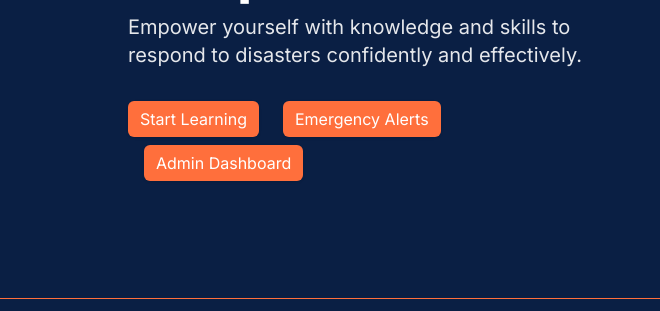
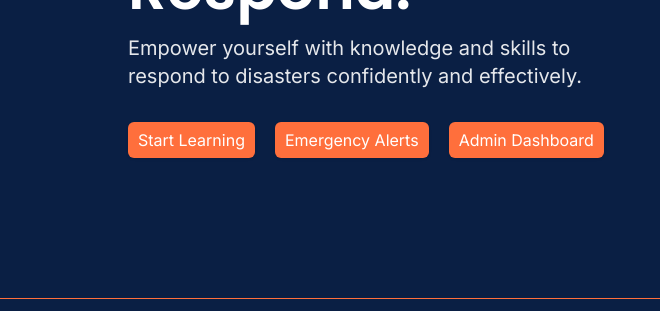
Before and after one commit to vazsiu5678/test-1, a plain HTML site: page index.html in a window 1280 px wide. Shown: the part 397-708 px from the top of the page, 0-660 px from the left. Drawn offline with nearby package versions, Linux system fonts and the light colour scheme.

Commit message:
button size smaller

```diff
--- a/index.html
+++ b/index.html
@@ -81,10 +81,10 @@
           Empower yourself with knowledge and skills to respond to disasters confidently and effectively.
         </p>
         <div
-          class="space-x-4 flex flex-wrap justify-center md:justify-start gap-2 animate-slideIn" style="animation-delay: 0.4s;">
-          <a href="modules.html" class="bg-[#FF6F3C] text-white px-3 py-1.5 rounded-md shadow hover:bg-orange-600 transition">Start Learning</a>
-          <a href="alerts.html" class="bg-[#FF6F3C] text-white px-3 py-1.5 rounded-md shadow hover:bg-orange-600 transition">Emergency Alerts</a>
-          <a href="dashboard.html" class="bg-[#FF6F3C] text-white px-3 py-1.5 rounded-md shadow hover:bg-orange-600 transition">Admin Dashboard</a>
+          class="space-x-4 flex flex-wrap justify-center md:justify-start gap-1 animate-slideIn" style="animation-delay: 0.4s;">
+          <a href="modules.html" class="bg-[#FF6F3C] text-white px-2.5 py-1.5 rounded-md shadow hover:bg-orange-600 transition">Start Learning</a>
+          <a href="alerts.html" class="bg-[#FF6F3C] text-white px-2.5 py-1.5 rounded-md shadow hover:bg-orange-600 transition">Emergency Alerts</a>
+          <a href="dashboard.html" class="bg-[#FF6F3C] text-white px-2.5 py-1.5 rounded-md shadow hover:bg-orange-600 transition">Admin Dashboard</a>
         </div>
 
       </div>
```
